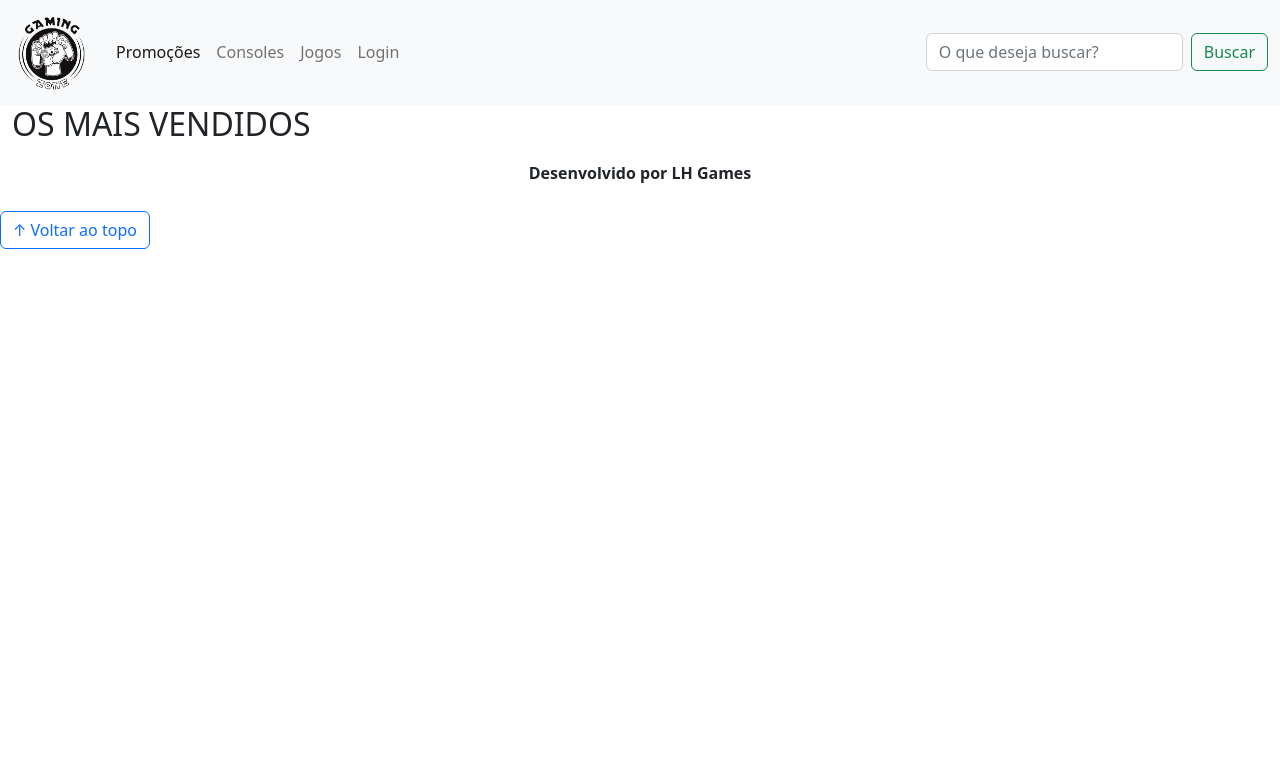
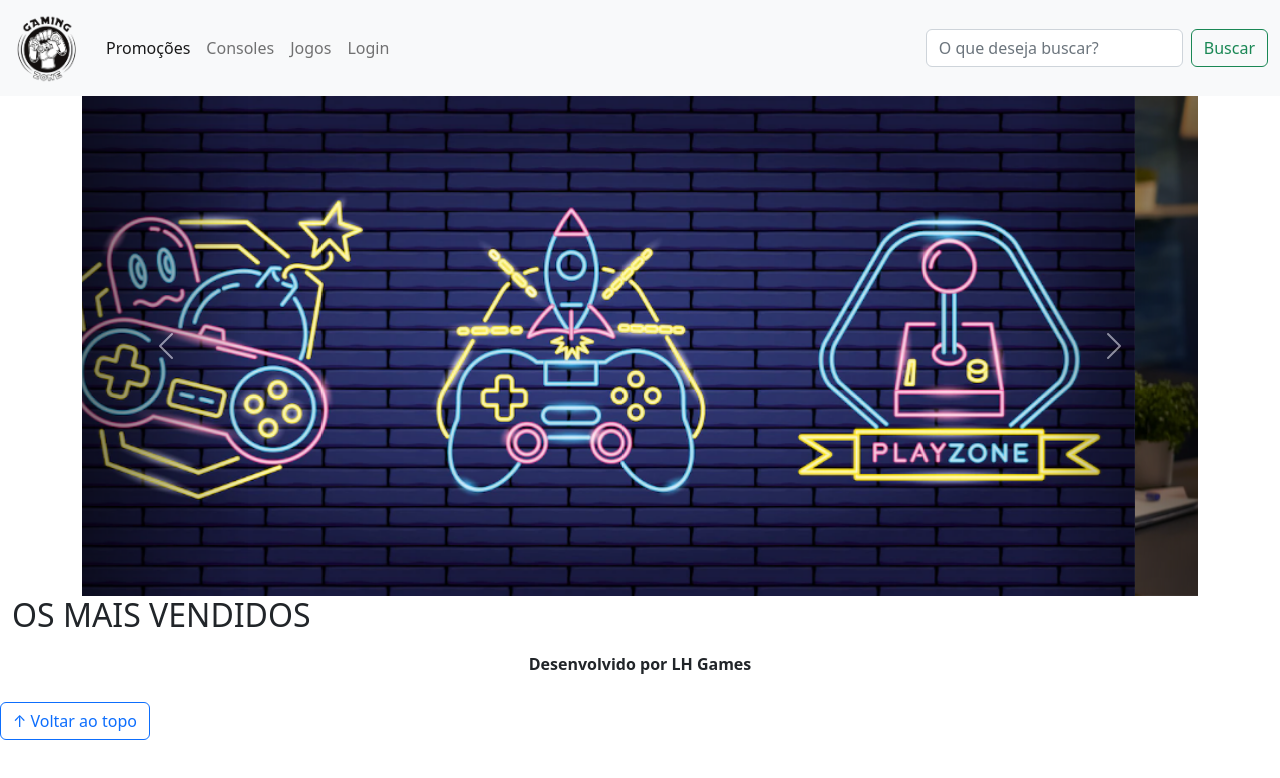
Before and after one commit to Matheus-IT/senai_codificacao_frontend, a plain HTML site: page index.html in a window 1280 px wide. Drawn offline with nearby package versions, Linux system fonts and the light colour scheme.

Commit message:
Banner section

```diff
--- a/css/estilo.css
+++ b/css/estilo.css
@@ -1,10 +1,26 @@
 /*cabeçalho*/
-
+header img {
+	height: 70px;
+	width: 70px;
+}
 
 /*Conteudo principal*/
+main {
+	min-height: 500px;
+}
 
 
 /*banner*/
+#section-banners img {
+	height: 500px;
+	object-fit: cover;
+}
+#section-banners .carousel-control-next {
+	background: linear-gradient(270deg, black, transparent);
+}
+#section-banners .carousel-control-prev {
+	background: linear-gradient(90deg, black, transparent);
+}
 
 /*Produtos vendidos*/
 /*Rodapé*/
--- a/index.html
+++ b/index.html
@@ -21,7 +21,7 @@
     <nav class="navbar navbar-expand-lg bg-light">
       <div class="container-fluid">
         <a class="navbar-brand" href="index.html">
-          <img width="80px" src="img/logo.png" alt="Logo ícone">
+          <img src="img/logo.png" alt="Logo ícone">
         </a>
         <button class="navbar-toggler" type="button" data-bs-toggle="collapse" data-bs-target="#navbarSupportedContent" aria-controls="navbarSupportedContent" aria-expanded="false" aria-label="Toggle navigation">
           <span class="navbar-toggler-icon"></span>
@@ -54,11 +54,30 @@
 
 
 
-    <section id="section-banners" class="container-fluid">
-
-
-
+    <section id="section-banners" class="container-lg">
+      <div id="carouselBanners" class="carousel slide" data-bs-ride="carousel">
+        <div class="carousel-inner">
+          <div class="carousel-item active">
+            <img src="img/banner1.PNG" class="d-block w-100" alt="Venha compar na nossa loja!">
+          </div>
+          <div class="carousel-item">
+            <img src="img/banner2.PNG" class="d-block w-100" alt="Promoção de produtos">
+          </div>
+          <div class="carousel-item">
+            <img src="img/banner3.PNG" class="d-block w-100" alt="Várias novidades">
+          </div>
+        </div>
+        <button class="carousel-control-prev" type="button" data-bs-target="#carouselBanners" data-bs-slide="prev">
+          <span class="carousel-control-prev-icon" aria-hidden="true"></span>
+          <span class="visually-hidden">Anterior</span>
+        </button>
+        <button class="carousel-control-next" type="button" data-bs-target="#carouselBanners" data-bs-slide="next">
+          <span class="carousel-control-next-icon" aria-hidden="true"></span>
+          <span class="visually-hidden">Próximo</span>
+        </button>
+      </div>
     </section>
+    <!-- vídeo 12:25 -->
     <section id="section-vendidos" class="container-fluid">
 
       <h2>OS MAIS VENDIDOS</h2>
```
